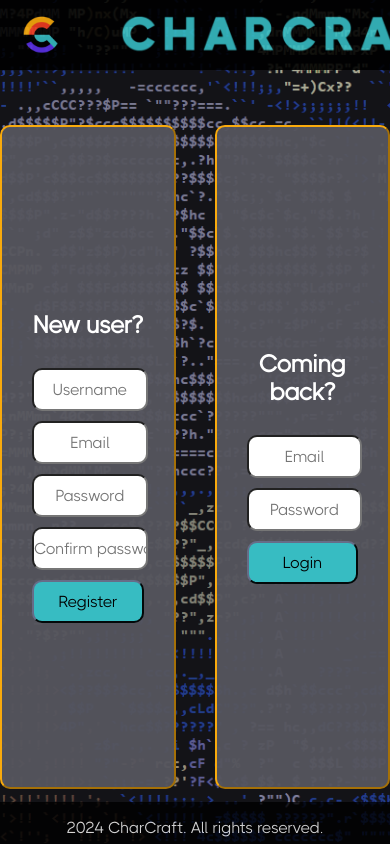
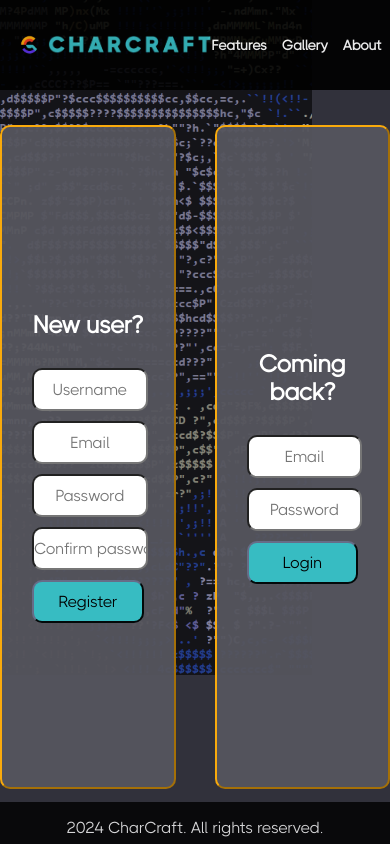
Before and after one commit to Vaskonti/CharCraft, a PHP site: page /registration-and-logging-in.html in a window 390 px wide. Run offline with PHP 8.4, Linux system fonts and the light colour scheme.

Commit message:
Fixed header styling for small devices. Added js fetching for registration and logging in forms.

```diff
--- a/public/css/forms.css
+++ b/public/css/forms.css
@@ -11,8 +11,8 @@ main::before {
     position: absolute;
     top: 0;
     left: 0;
-    width: 100%;
-    height: 100%;
+    width: 80%;
+    height: 80%;
     background-image: url('../assets/images/1.png');
     background-size: cover;
     background-position: center;
--- a/public/css/header-and-footer.css
+++ b/public/css/header-and-footer.css
@@ -90,3 +90,34 @@ main
     height: calc(100% - var(--header-height));
     margin-top: var(--header-height);
 }
+
+@media (max-width: 768px) {
+
+    header .logo {
+        max-height: 30px;
+    }
+
+    #name
+    {
+        padding: 0%;
+    }
+
+    nav a {
+        font-size: 16px;
+        padding: 10px 0;
+    }
+}
+
+@media (max-width: 480px) {
+    header {
+        padding: 10px;
+    }
+
+    header .logo {
+        max-height: 20px;
+    }
+
+    nav a {
+        font-size: 14px;
+    }
+}
--- a/public/css/hero.css
+++ b/public/css/hero.css
@@ -14,7 +14,7 @@ body{
     width: 70%;
     height: 100%;
     background-color: var(--light-gray);
-    padding-bottom: 2%;
+    padding: 2%;
     margin:auto;
     border: 2px outset var(--orange);
 }
@@ -41,6 +41,7 @@ body{
     padding-top: 2%;
     padding-bottom: 2%;
     font-size: 3em;
+    text-align: center;
 }
 #hero p {
     /* background-color: rgba(0, 0, 0, 0.8); */
@@ -49,6 +50,7 @@ body{
     font-size: 1.5em;
     padding-top: 2%;
     padding-bottom: 2%;
+    text-align: center;
 }
 #hero button {
     margin-top: 2%;
--- a/public/registration-and-logging-in.html
+++ b/public/registration-and-logging-in.html
@@ -20,7 +20,7 @@
     </header>
 
     <main>
-        <form  action="" method="get" id="registration" class="form">
+        <form id="registration" class="form">
             <h2>New user?</h2>
             <input type="text" placeholder="Username">
             <input type="email" placeholder="Email">
@@ -29,7 +29,7 @@
             <input type="submit" value="Register">
         </form>
 
-        <form  action="" method="get" id="logging-in" class="form">
+        <form id="logging-in" class="form">
             <h2>Coming back?</h2>
             <input type="email" placeholder="Email">
             <input type="password" placeholder="Password">
```
Also changed, not shown: public/registration-and-logging-in.js (added, +33 -0 lines).
